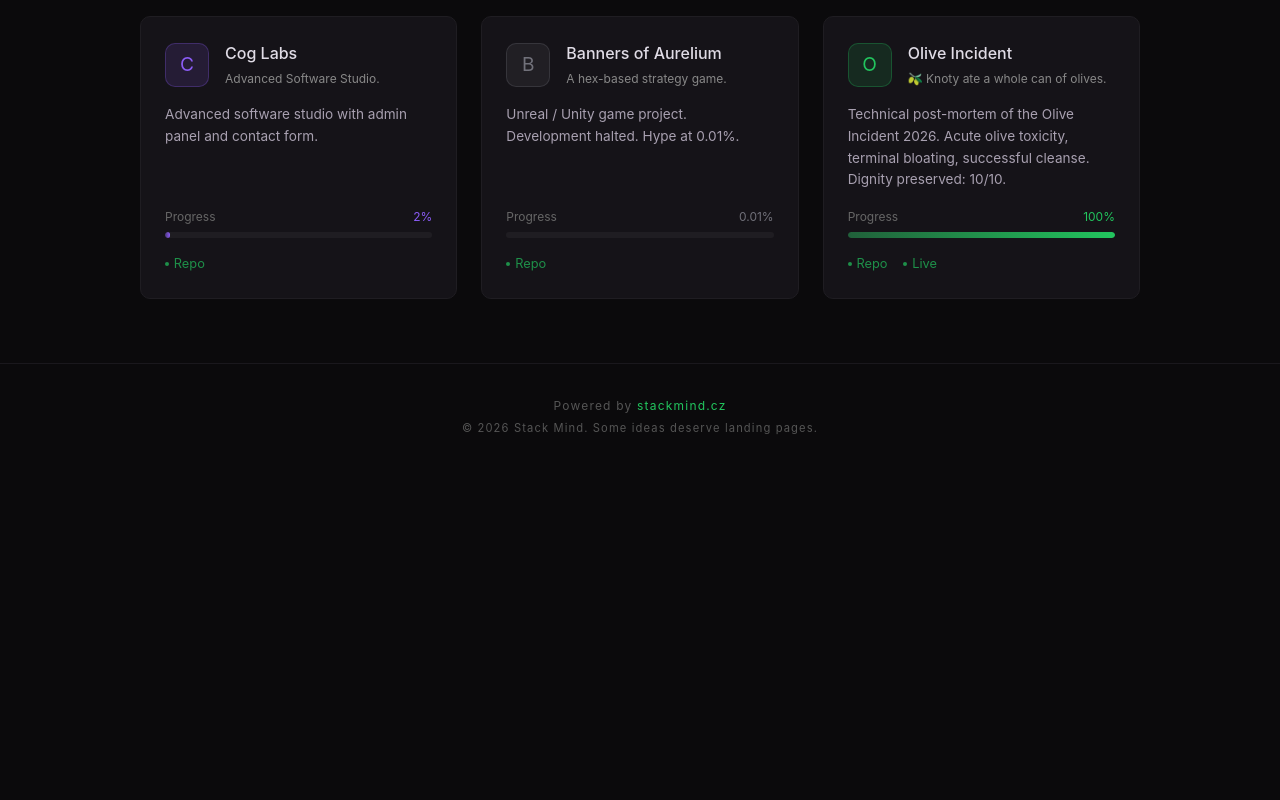
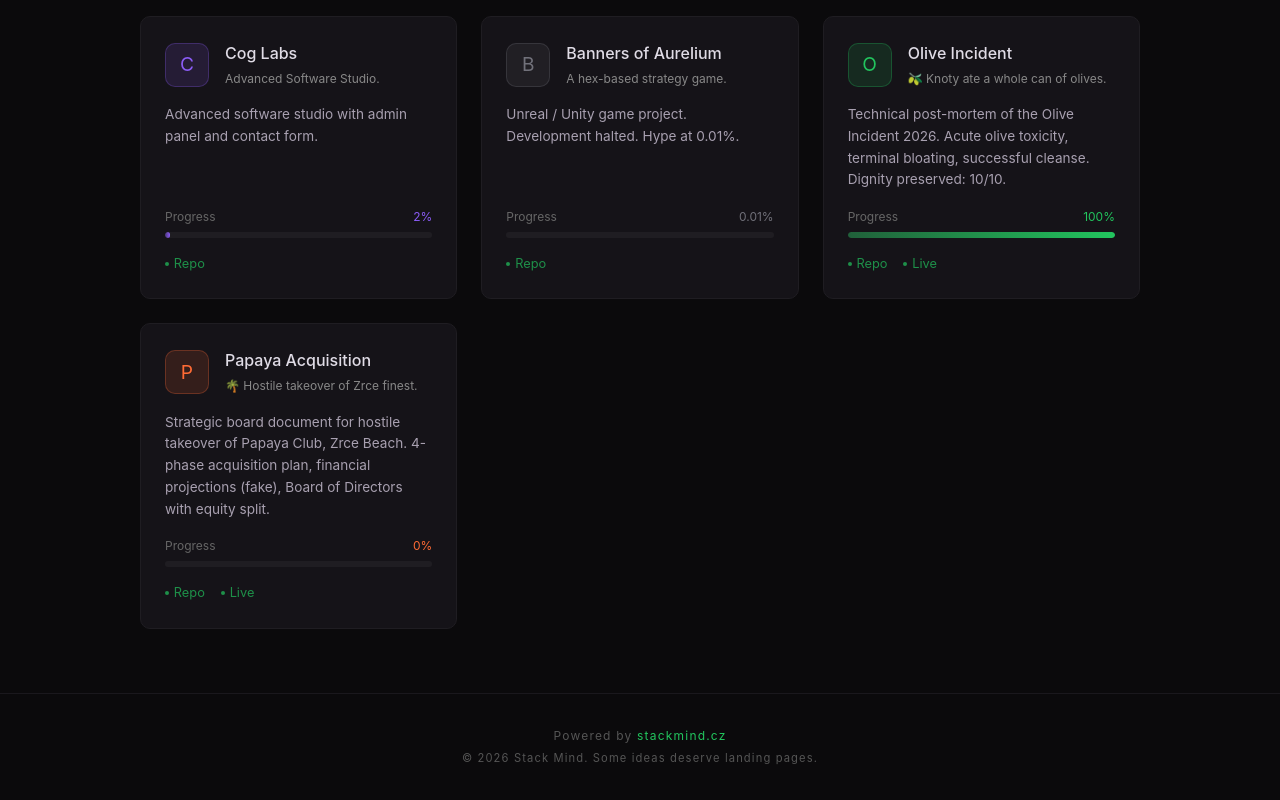
Before and after one commit to Knoty92/stackmind-portfolio, a Next.js app: page / in a window 1280 px wide. Shown: the part 1932-2732 px from the top of the page. Before the commit the page ends 2402 px from the top, so only its background shows below. Built offline with nearby package versions, Linux system fonts and the light colour scheme.

Commit message:
add papaya acquisition to stackmind portfolio

```diff
--- a/pages/index.js
+++ b/pages/index.js
@@ -162,6 +162,15 @@ const projects = [
     progress: 100,
     color: '#22c55e',
     desc: 'Technical post-mortem of the Olive Incident 2026. Acute olive toxicity, terminal bloating, successful cleanse. Dignity preserved: 10/10.',
+  },
+  {
+    name: 'Papaya Acquisition',
+    tagline: '🌴 Hostile takeover of Zrce finest.',
+    repo: 'papaya-acquisition',
+    url: 'https://papaya-acquisition.vercel.app',
+    progress: 0,
+    color: '#ff6b35',
+    desc: 'Strategic board document for hostile takeover of Papaya Club, Zrce Beach. 4-phase acquisition plan, financial projections (fake), Board of Directors with equity split.',
   },
 ]
 
```
